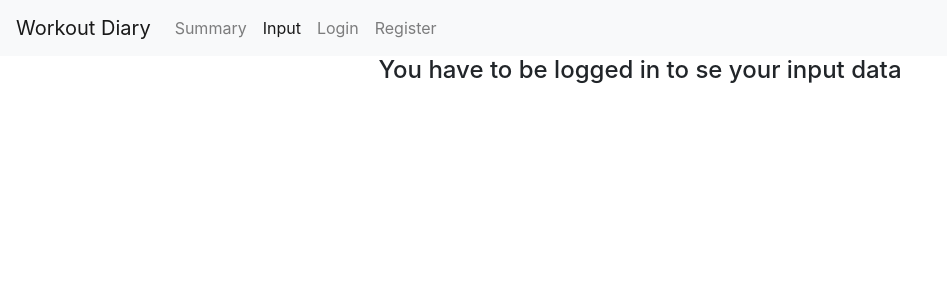
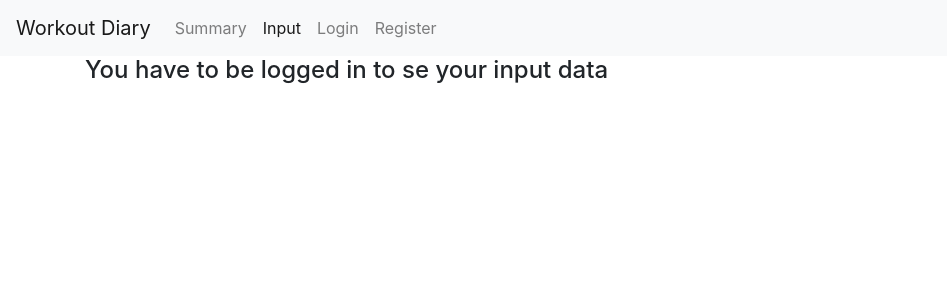
Before and after one commit to LarsL123/WorkoutDiary-Frontend, a React (Create React App) app: page /input in a window 1280 px wide. Shown: the top 300 px of the page, without its empty margins (0-947 px from the left). Built offline with nearby package versions, Linux system fonts and the light colour scheme; no server answers.

Commit message:
Browser router moved to app component to prevent error on tests

```diff
--- a/src/App.js
+++ b/src/App.js
@@ -1,5 +1,10 @@
 import React, { useState, useEffect } from "react";
-import { Route, Switch, Redirect } from "react-router-dom";
+import {
+  Route,
+  Switch,
+  Redirect,
+  BrowserRouter as Router
+} from "react-router-dom";
 import auth from "./common/services/authService";
 import InputTable from "./inputTable/inputTable.jsx";
 import Summary from "./summary/summary";
@@ -18,8 +23,9 @@ function App() {
   }, []);
 
   return (
-    <div className="App">
+    <Router>
       <NavBar user={user} />
+      <main className="container">
         <Switch>
           <Route path="/login" component={LoginForm} />
           <Route path="/logout" component={Logout} />
@@ -33,7 +39,8 @@ function App() {
           <Redirect exact from="/" to="/input" />
           <Redirect to="/not-found" />
         </Switch>
-    </div>
+      </main>
+    </Router>
   );
 }
 
--- a/src/index.js
+++ b/src/index.js
@@ -1,16 +1,11 @@
 import React from "react";
 import ReactDOM from "react-dom";
-import { BrowserRouter } from "react-router-dom";
 import "./index.css";
 import App from "./App";
 import * as serviceWorker from "./serviceWorker";
+import {} from "react-router-dom";
 
-ReactDOM.render(
-  <BrowserRouter>
-    <App />
-  </BrowserRouter>,
-  document.getElementById("root")
-);
+ReactDOM.render(<App />, document.getElementById("root"));
 
 // If you want your app to work offline and load faster, you can change
 // unregister() to register() below. Note this comes with some pitfalls.
```
Lines whose indentation alone changed are shown as unchanged.
